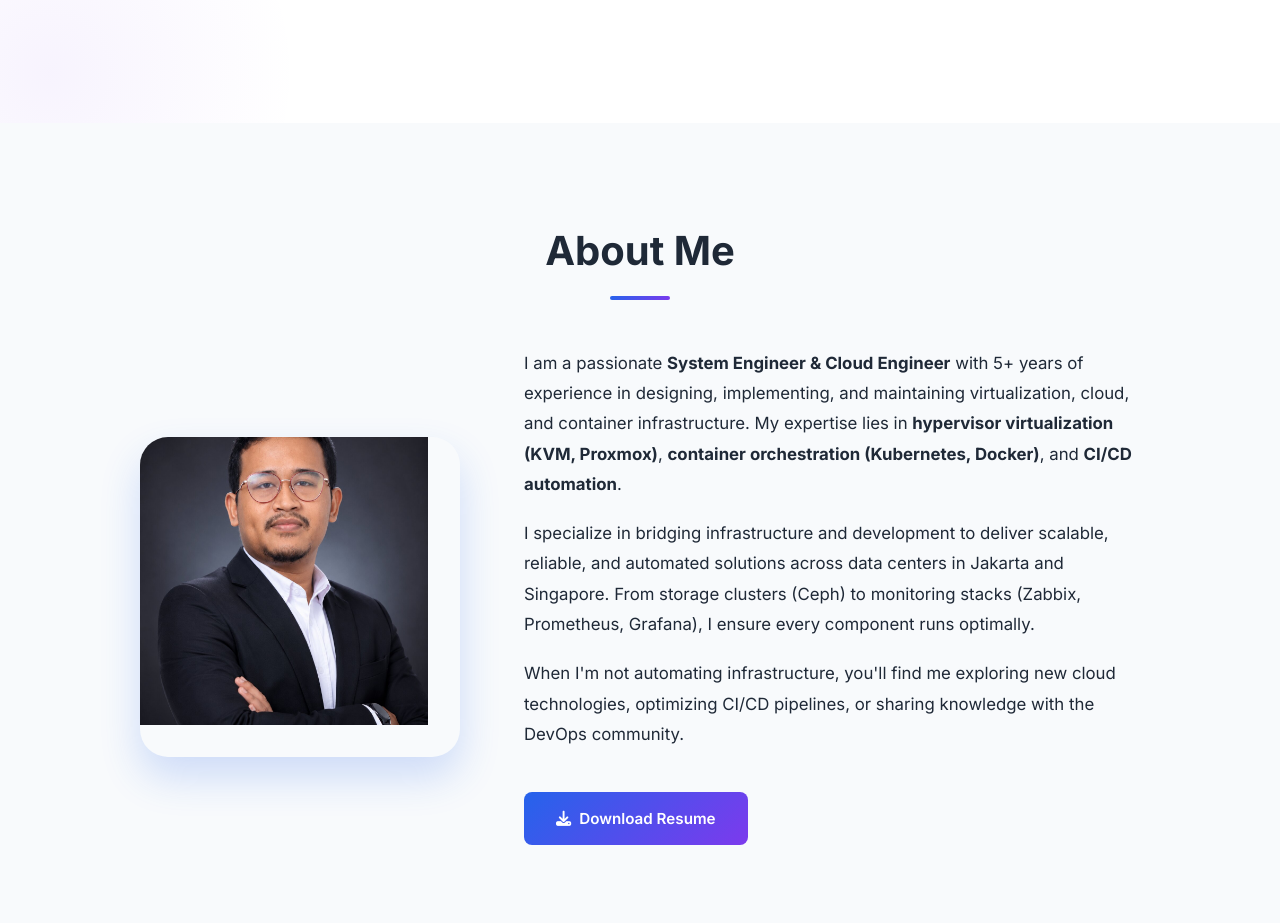
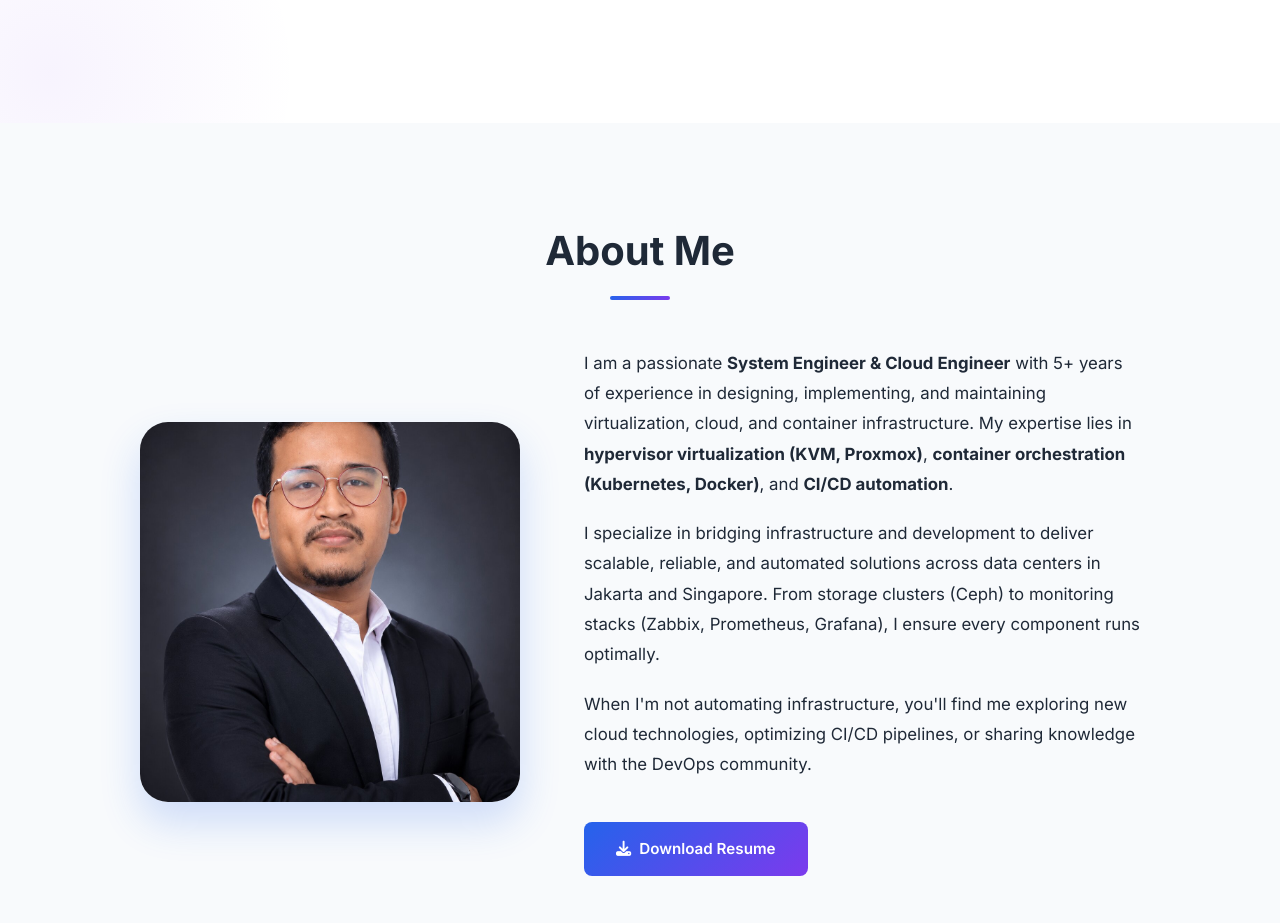
Before and after one commit to gilaaang14/portofolio, a website built with Vite: page index.html in a window 1280 px wide. Shown: the part 677-1600 px from the top of the page. Built offline with nearby package versions, Linux system fonts and the light colour scheme.

Commit message:
Update style.css

```diff
--- a/src/style.css
+++ b/src/style.css
@@ -366,16 +366,16 @@ nav a:hover {
 }
 
 .about-avatar {
-    width: 320px;
-    height: 320px;
+    width: 380px;
+    height: 380px;
     border-radius: 28px;
     overflow: hidden;
     box-shadow: 0 20px 40px rgba(37, 99, 235, 0.2);
 }
 
 .about-img {
-    width: 90%;
-    height: 90%;
+    width: 100%;
+    height: 100%;
     object-fit: cover;
 }
 
```
